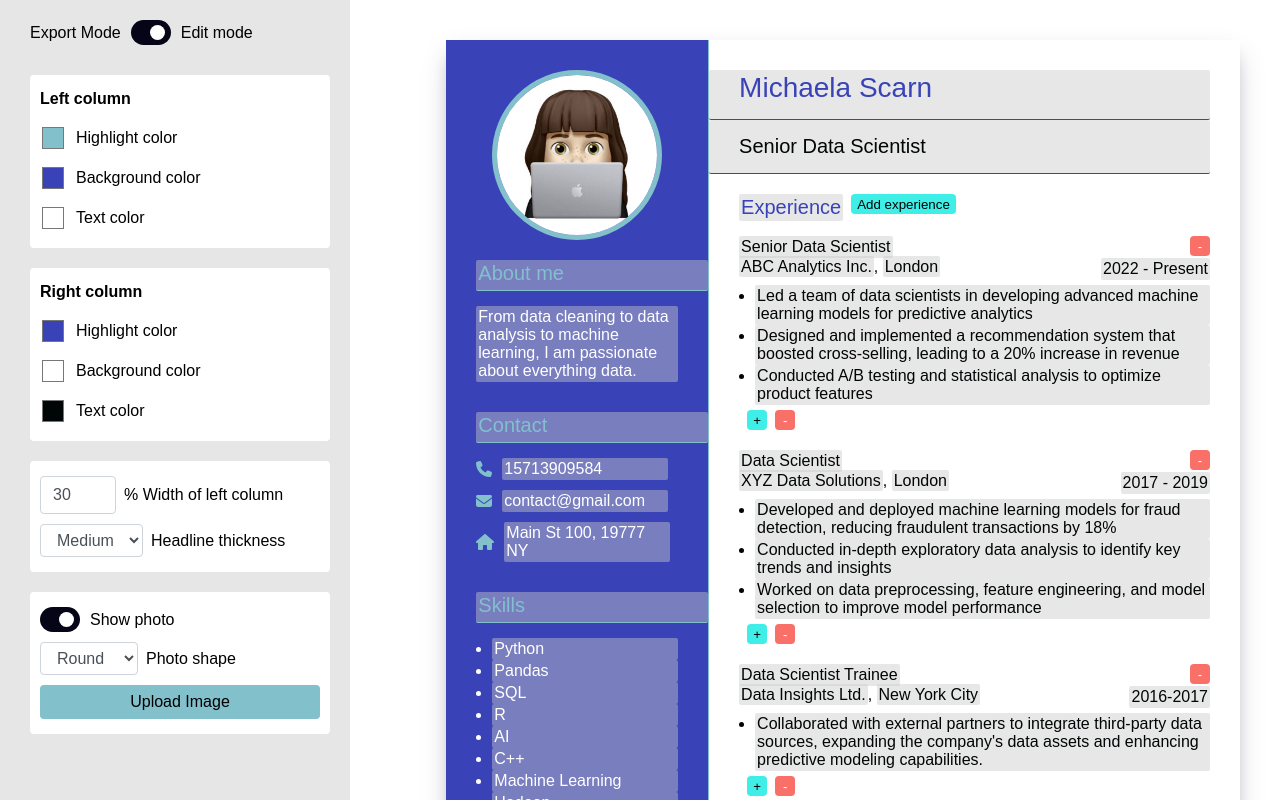
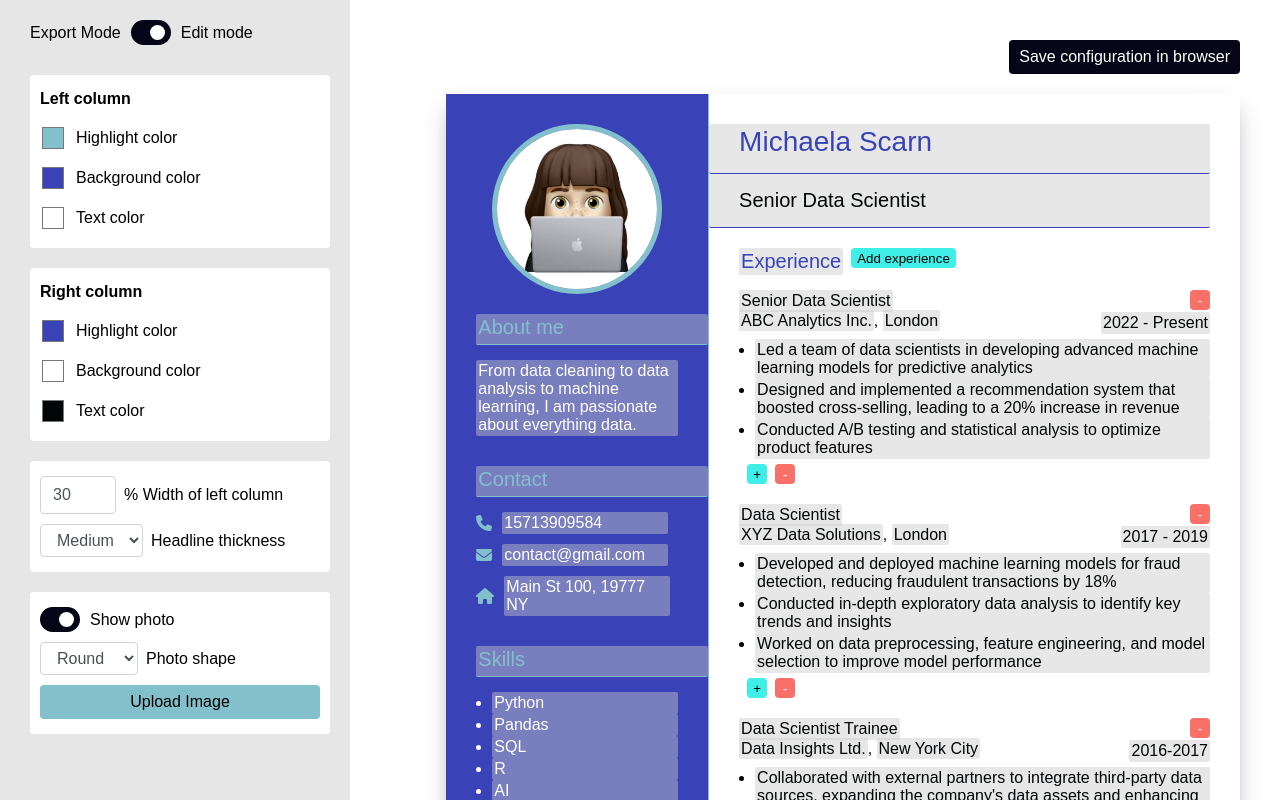
Before and after one commit to katharina-spiecker/vue-resume-app-course, a Vue app: page / in a window 1280 px wide. Shown: the top 800 px of the page. Built offline with nearby package versions, Linux system fonts and the light colour scheme.

Commit message:
lesson-11

```diff
--- a/src/App.vue
+++ b/src/App.vue
@@ -5,6 +5,7 @@
         @switch-toggled="toggleEditMode"
         label="Edit mode"
         off-label="Export Mode"
+        :toggle-active="editing"
       />
 
       <div class="sidebar-section" v-if="!editing">
@@ -16,8 +17,6 @@
         />
         <ExportPdf :resume-format="resumeFormat"/>
       </div>
-
-
 
       <div class="sidebar-section" v-if="editing">
         <div class="sidebar-title">Left column</div>
@@ -78,7 +77,11 @@
       </div>
 
       <div class="sidebar-section" v-if="editing">
-        <ToggleSwitch @switch-toggled="toggleImageDisplay" label="Show photo"/>
+        <ToggleSwitch
+          @switch-toggled="toggleImageDisplay"
+          label="Show photo"
+          :toggle-active="showImage"
+        />
 
         <SelectInput
           v-if="showImage"
@@ -101,6 +104,7 @@
     </Sidebar>
 
     <div class="resume-wrapper">
+      <CustomButton btn-type="primary-right" @click="saveConfig">Save configuration in browser</CustomButton>
       <div
         id="resume"
         class="d-flex"
@@ -340,8 +344,20 @@ import PercentageInput from "./components/PercentageInput.vue";
 import SelectInput from "./components/SelectInput.vue";
 import ImgUpload from "./components/ImgUpload.vue";
 import ExportPdf from "./components/ExportPdf.vue";
+import CustomButton from "./components/CustomButton.vue";
 
 export default {
+  created() {
+    const savedResume = localStorage.getItem('resume');
+    if(savedResume) {
+      try {
+        const resume = JSON.parse(savedResume);
+        this.loadIntoData(resume);
+      } catch(error) {
+        console.error("Error parsing saved resume configuration: ", error);
+      }
+    }
+  },
   components: {
     ResumeSection,
     SectionHeadline,
@@ -353,7 +369,8 @@ export default {
     PercentageInput,
     SelectInput,
     ImgUpload,
-    ExportPdf
+    ExportPdf,
+    CustomButton
   },
   data() {
     return {
@@ -534,6 +551,16 @@ export default {
     },
     toggleImageDisplay(isChecked) {
       this.showImage = isChecked;
+    },
+    saveConfig() {
+      localStorage.setItem('resume', JSON.stringify(this.$data));
+    },
+    loadIntoData(config) {
+      for(const key in config) {
+        if(this.$data.hasOwnProperty(key)) {
+          this[key] = config[key];
+        }
+      }
     }
   },
 };
--- a/src/components/CustomButton.vue
+++ b/src/components/CustomButton.vue
@@ -50,6 +50,18 @@ export default {
   background-color: var(--color-black);
 }
 
+.btn-primary-right {
+  background-color: var(--color-black);
+  color: white;
+  width: auto;
+  margin-left: auto;
+  margin-bottom: 20px;
+}
+
+.btn-primary-right:hover {
+  background-color: var(--color-black);
+}
+
 .btn-secondary {
   background-color: #3943B7;
   color: white;
--- a/src/components/ToggleSwitch.vue
+++ b/src/components/ToggleSwitch.vue
@@ -3,7 +3,7 @@
     <span v-if="offLabel" style="margin-right: 10px;">{{ offLabel }}</span>
 
     <div class="switch">
-      <input type="checkbox" checked @click="onToggle">
+      <input type="checkbox" :checked="toggleActive" @click="onToggle">
       <span class="slider"></span>
     </div>
 
@@ -20,6 +20,10 @@ export default {
     offLabel: {
       type: String,
       default: null
+    },
+    toggleActive: {
+      type: Boolean,
+      default: true
     }
   },
   methods: {
```
